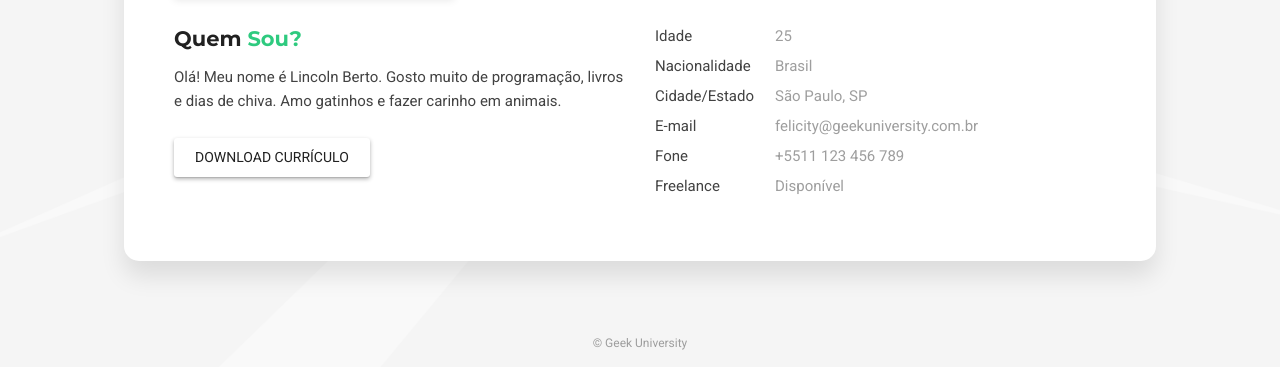
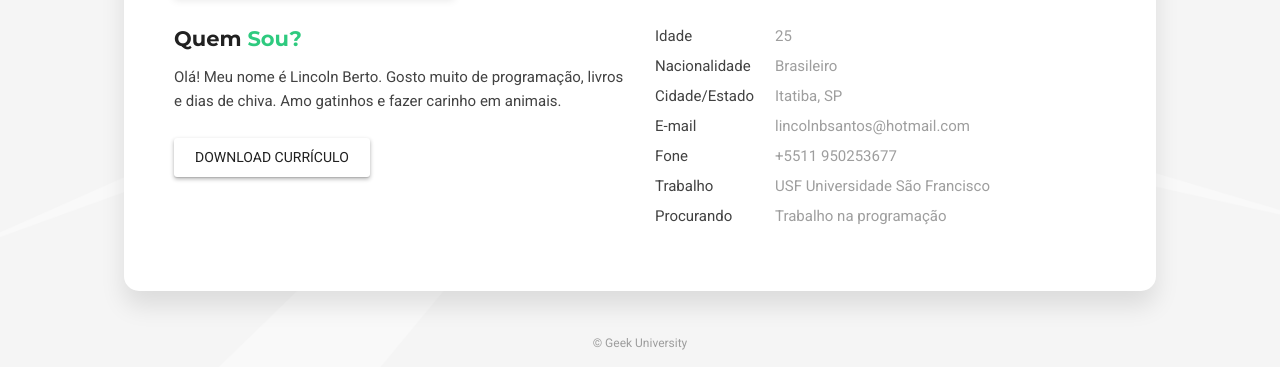
Before and after one commit to eilincoln/eilincoln.github.io, a plain HTML site: page index.html in a window 1280 px wide. Shown: the part 433-800 px from the top of the page. Drawn offline with Linux system fonts and the light colour scheme; a web font is replaced by a local one.

Commit message:
mudando lista de atribuições e edição da página principal

```diff
--- a/index.html
+++ b/index.html
@@ -138,11 +138,12 @@
                     <div class="col-sm-6 col-md-6 col-lg-6">
                       <ul class="info-list">
                         <li><span class="title">Idade</span><span class="value">25</span></li>
-                        <li><span class="title">Nacionalidade</span><span class="value">Brasil</span></li>
-                        <li><span class="title">Cidade/Estado</span><span class="value">São Paulo, SP</span></li>
-                        <li><span class="title">E-mail</span><span class="value">felicity@geekuniversity.com.br</span></li>
-                        <li><span class="title">Fone</span><span class="value">+5511 123 456 789</span></li>
-                        <li><span class="title">Freelance</span><span class="value available">Disponível</span></li>
+                        <li><span class="title">Nacionalidade</span><span class="value">Brasileiro</span></li>
+                        <li><span class="title">Cidade/Estado</span><span class="value">Itatiba, SP</span></li>
+                        <li><span class="title">E-mail</span><span class="value">lincolnbsantos@hotmail.com</span></li>
+                        <li><span class="title">Fone</span><span class="value">+5511 950253677</span></li>
+                        <li><span class="title">Trabalho</span><span class="value available">USF Universidade São Francisco</span></li>
+                        <li><span class="title">Procurando</span><span class="value available">Trabalho na programação</span></li>
                       </ul>
                     </div>
 
```
